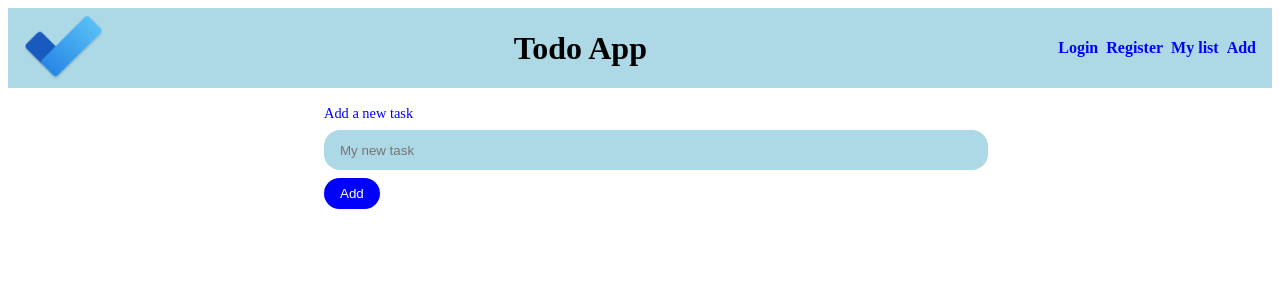
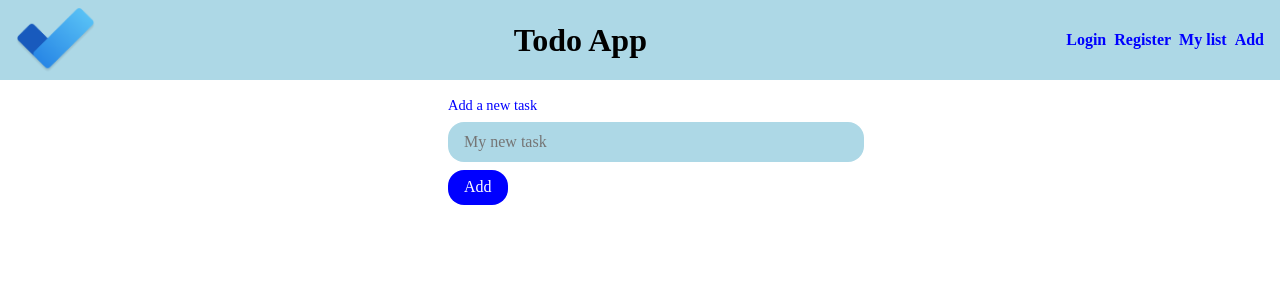
Before and after one commit to AndrejPon/118-paskaita-2022-05-17-frontend, a React (Create React App) app: page /add in a window 1280 px wide. Shown: the top 300 px of the page. Built offline with nearby package versions, Linux system fonts and the light colour scheme.

Commit message:
Normalize added, Secttion updated

```diff
--- a/public/index.html
+++ b/public/index.html
@@ -4,6 +4,7 @@
     <meta charset="utf-8" />
     <meta name="viewport" content="width=device-width, initial-scale=1" />
     <title>Todo App</title>
+    <link rel="stylesheet" href="https://cdnjs.cloudflare.com/ajax/libs/normalize/8.0.1/normalize.min.css" integrity="sha512-NhSC1YmyruXifcj/KFRWoC561YpHpc5Jtzgvbuzx5VozKpWvQ+4nXhPdFgmx8xqexRcpAglTj9sIBWINXa8x5w==" crossorigin="anonymous" referrerpolicy="no-referrer" />
   </head>
   <body>
     <noscript>You need to enable JavaScript to run this app.</noscript>
--- a/src/components/Section/Section.style.js
+++ b/src/components/Section/Section.style.js
@@ -1,5 +1,5 @@
 import styled from 'styled-components';
 
 export const Section = styled.div`
-  width: 50%;
+  width: 30%;
 `;
```
